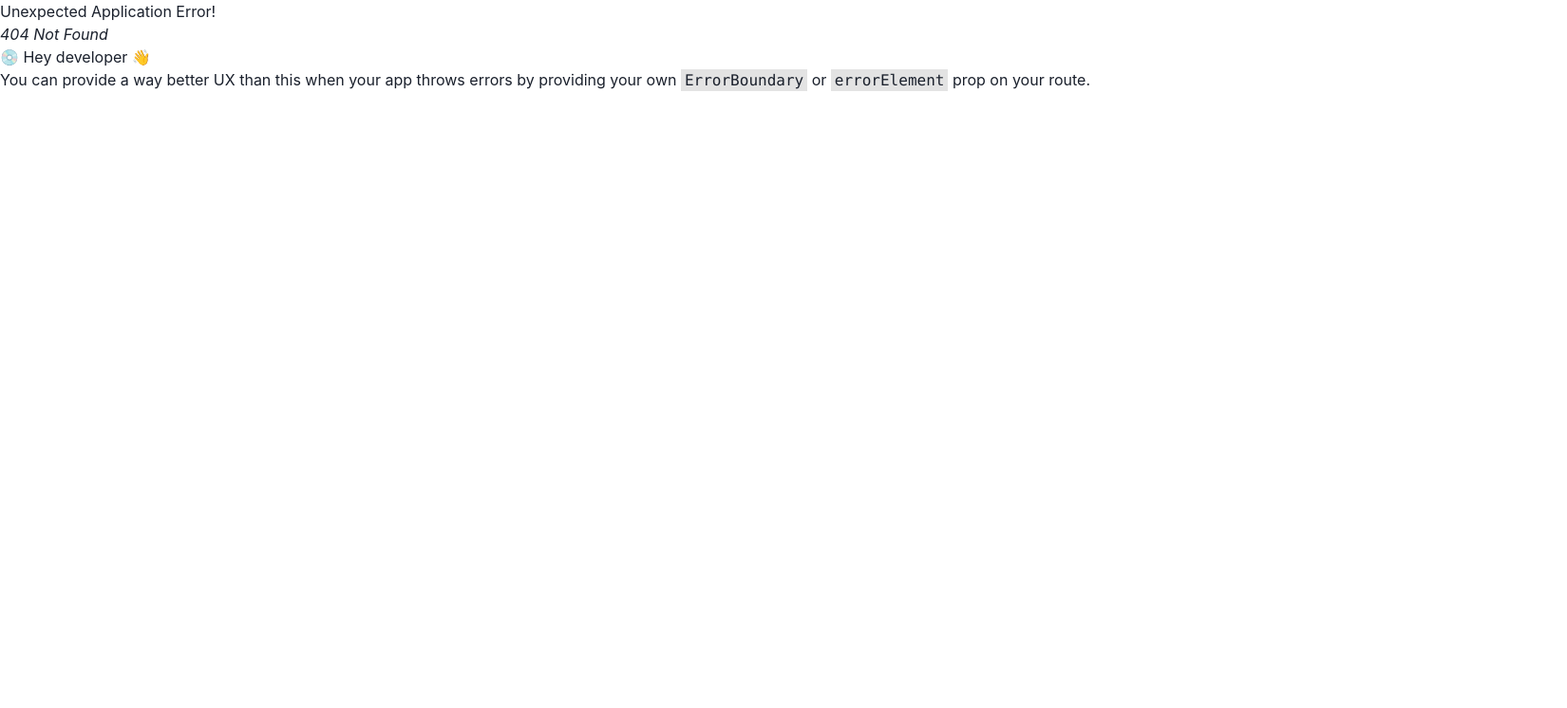
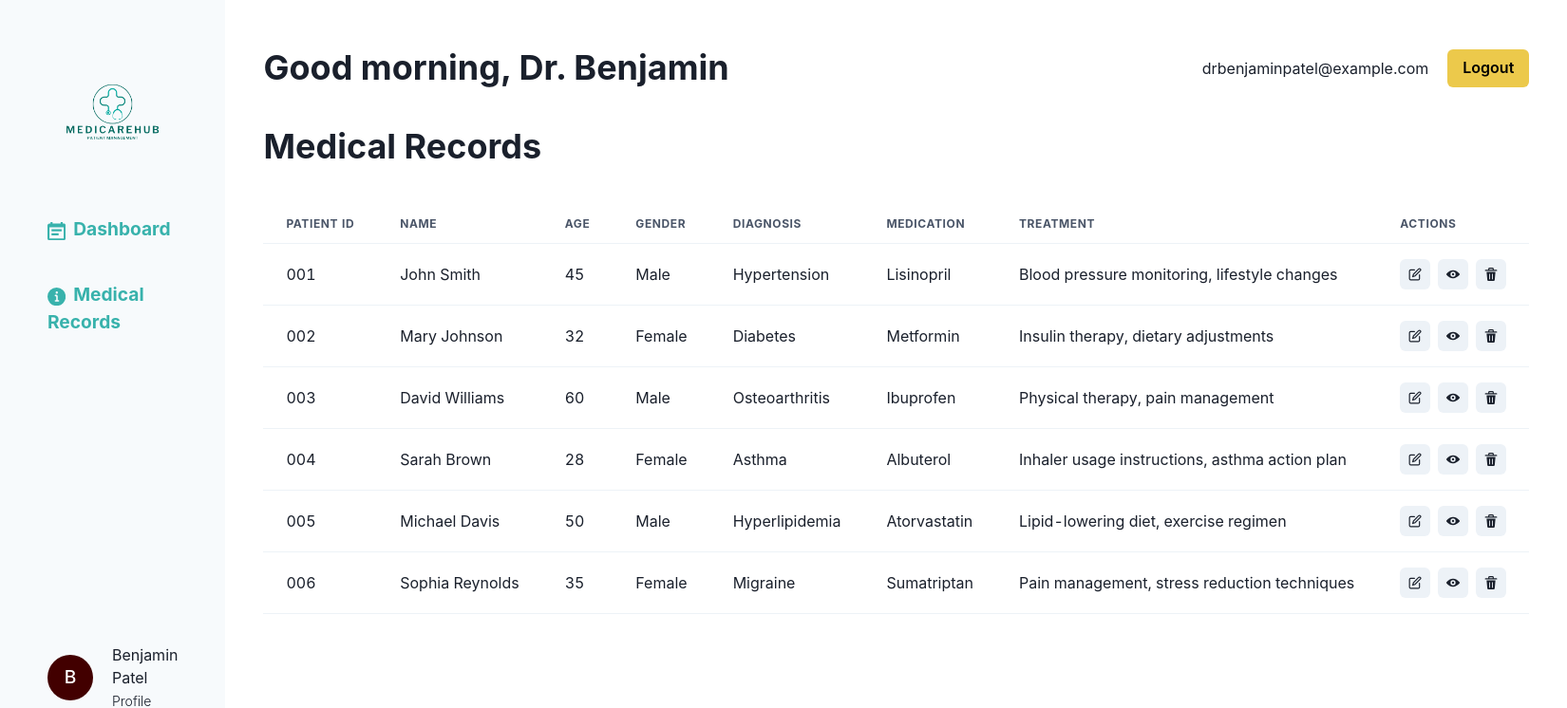
Before and after one commit to sorawat38/CLCM3506-Final-Exam, a React (Vite) app: page /medical-records in a window 1280 px wide. Before the commit this address had no page. Shown: the top 746 px of the page at 95% size, 1650 px wide, since content can reach past the window. Built offline with nearby package versions, Linux system fonts and the light colour scheme.

Commit message:
fix: grammar in "Medical Records"

```diff
--- a/src/App.tsx
+++ b/src/App.tsx
@@ -1,5 +1,5 @@
 import Dashboard from "./pages/Dashboard.tsx";
-import MedicalRecord from "./pages/MedicalRecord.tsx";
+import MedicalRecords from "./pages/MedicalRecords.tsx";
 import {
   createBrowserRouter,
   createRoutesFromElements,
@@ -13,7 +13,7 @@ const router = createBrowserRouter(
   createRoutesFromElements(
     <Route path="/" element={<RootLayout />}>
       <Route index element={<Dashboard />} />,
-      <Route path="medical-record" element={<MedicalRecord />} />,
+      <Route path="medical-records" element={<MedicalRecords />} />,
       <Route path="profile" element={<Profile />} />,
     </Route>,
   ),
--- a/src/components/Sidebar.tsx
+++ b/src/components/Sidebar.tsx
@@ -53,12 +53,12 @@ function Sidebar() {
         </ListItem>
         <ListItem>
           <NavLink
-            to={"/medical-record"}
+            to={"/medical-records"}
             onMouseOver={handleMouseOver}
             onMouseOut={handleMouseOut}
           >
             <ListIcon as={InfoIcon} color={"teal.400"} />
-            Medical Record
+            Medical Records
           </NavLink>
         </ListItem>
       </List>
--- a/src/pages/MedicalRecord.tsx
+++ b/src/pages/MedicalRecords.tsx
@@ -1,7 +1,6 @@
 import {
   Heading,
   Table,
-  TableCaption,
   TableContainer,
   Tbody,
   Td,
@@ -23,7 +22,7 @@ type MedicalRecord = {
   treatment: string;
 };
 
-function MedicalRecord() {
+function MedicalRecords() {
   const handleEdit = (id: string) => {
     console.log(`Edit record with ID: ${id}`);
   };
@@ -40,7 +39,6 @@ function MedicalRecord() {
       <Heading as={"h3"}>Medical Records</Heading>
       <TableContainer mt={10}>
         <Table>
-          <TableCaption>Medical Records</TableCaption>
           <Thead>
             <Tr>
               <Th>Patient ID</Th>
@@ -94,7 +92,7 @@ function MedicalRecord() {
   );
 }
 
-export default MedicalRecord;
+export default MedicalRecords;
 
 const medicalRecords: MedicalRecord[] = [
   {
```
Also changed, not shown: 1 other file (tests, documents, lock files or other folders).
